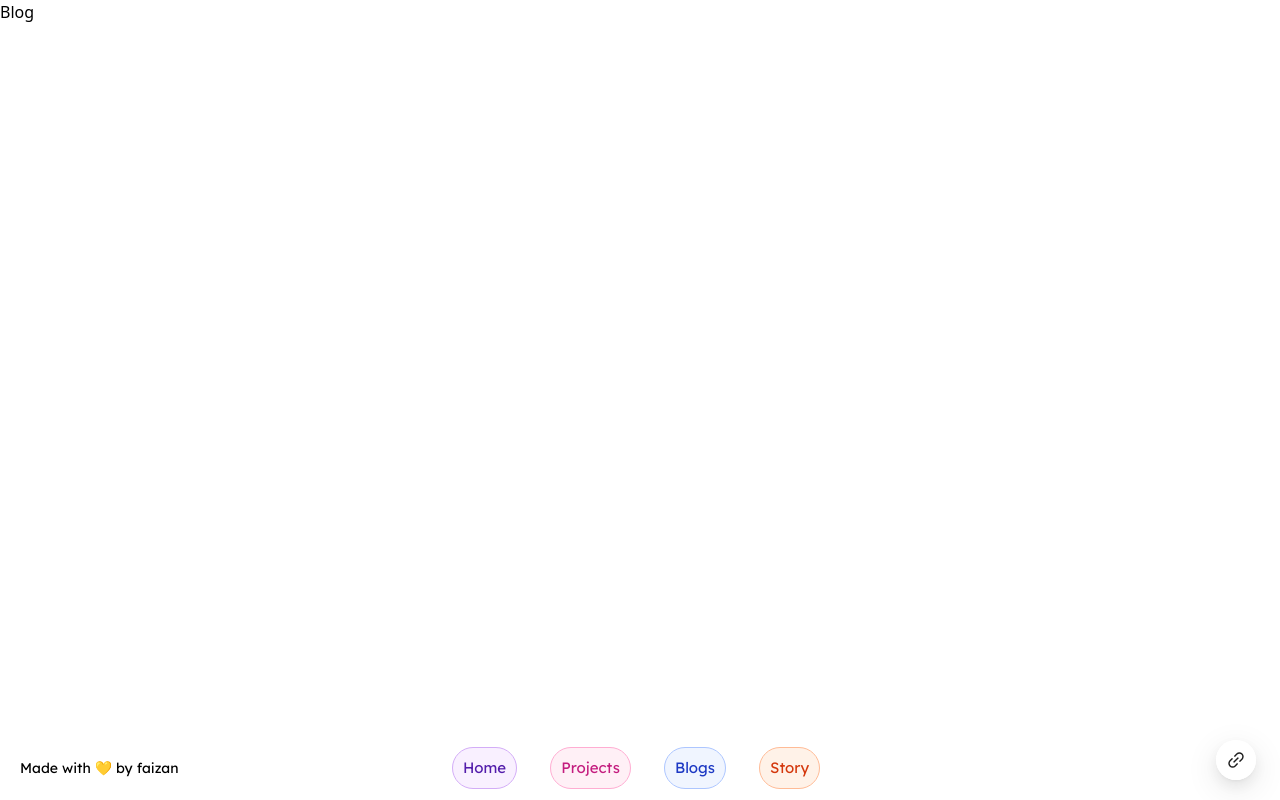
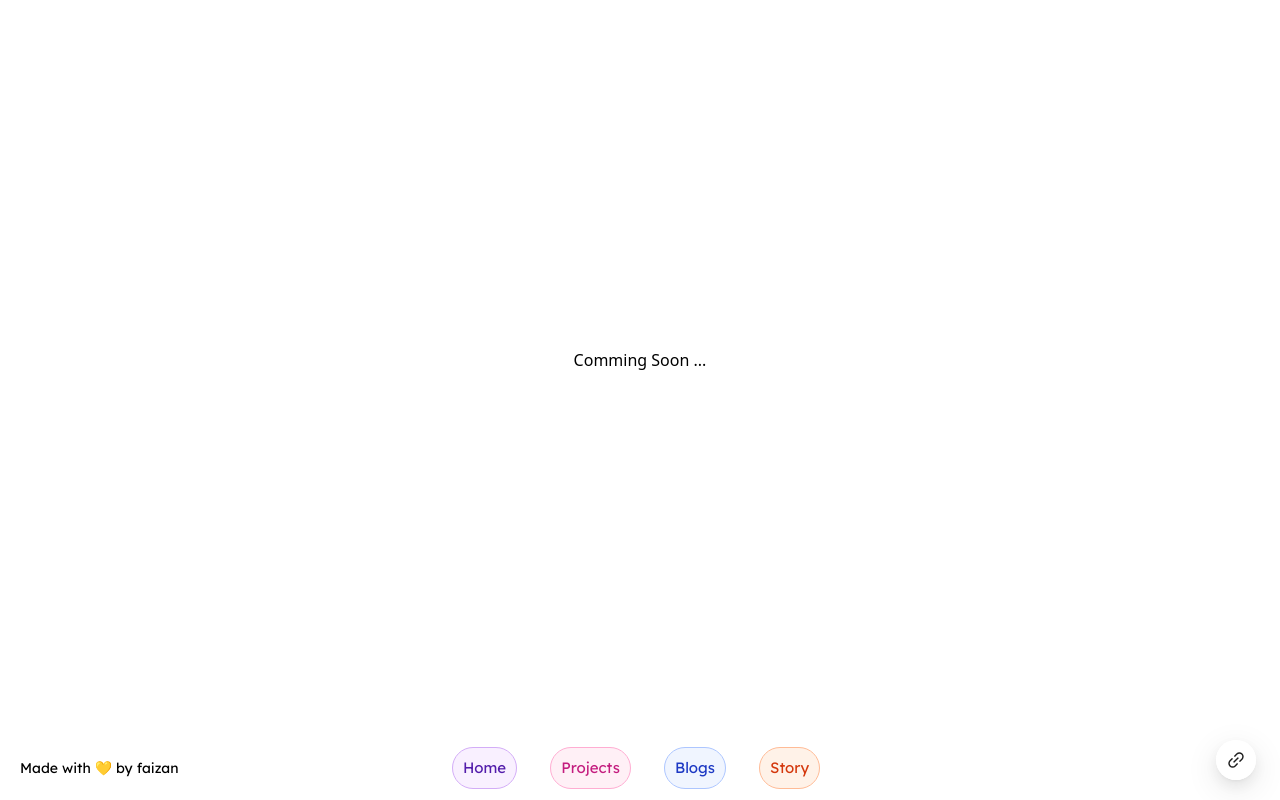
Before and after one commit to Faizanahmedsy/react-portfolio-01, a React (Vite) app: page /blog in a window 1280 px wide. Built offline with nearby package versions, Linux system fonts and the light colour scheme.

Commit message:
refactor: added comming soon page-

```diff
--- a/src/App.jsx
+++ b/src/App.jsx
@@ -1,6 +1,6 @@
 import "./App.css";
 import About from "./components/About";
-import MyProjects from "./components/Projects/MyProjects";
+import MyProjects from "./components/MyProjects/MyProjects";
 import Layout from "./components/HomePage/Layout";
 import NoPage from "./components/NoPage";
 import { Routes, Route } from "react-router-dom";
--- a/src/components/Blogs/Blog.jsx
+++ b/src/components/Blogs/Blog.jsx
@@ -1,11 +1,20 @@
-import React from 'react'
+import React from "react";
 
 const Blog = () => {
   return (
     <>
-      <div style={{height: "90vh"}}>Blog</div>
+      <div
+        style={{
+          height: "90vh",
+          display: "flex",
+          justifyContent: "center",
+          alignItems: "center",
+        }}
+      >
+        Comming Soon ...
+      </div>
     </>
   );
-}
+};
 
-export default Blog
+export default Blog;
--- a/src/components/Projects/MyProjects.jsx
+++ b/src/components/MyProjects/MyProjects.jsx
@@ -5,9 +5,12 @@ const MyProjects = () => {
     <div
       style={{
         height: "90vh",
+        display: "flex",
+       justifyContent: "center",
+        alignItems: "center",
       }}
     >
-      MyProjects
+      Comming Soon ...
     </div>
   );
 };
```
